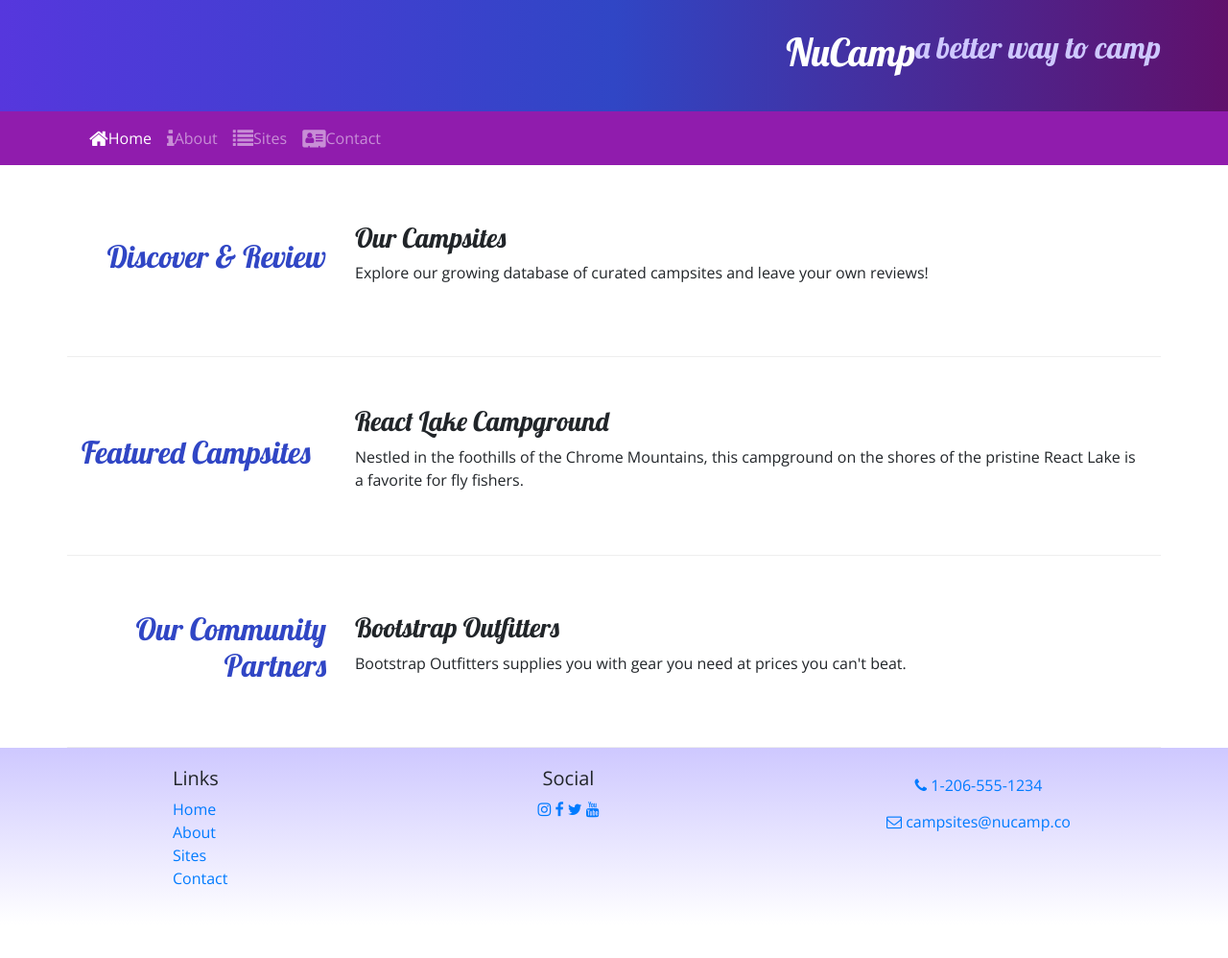
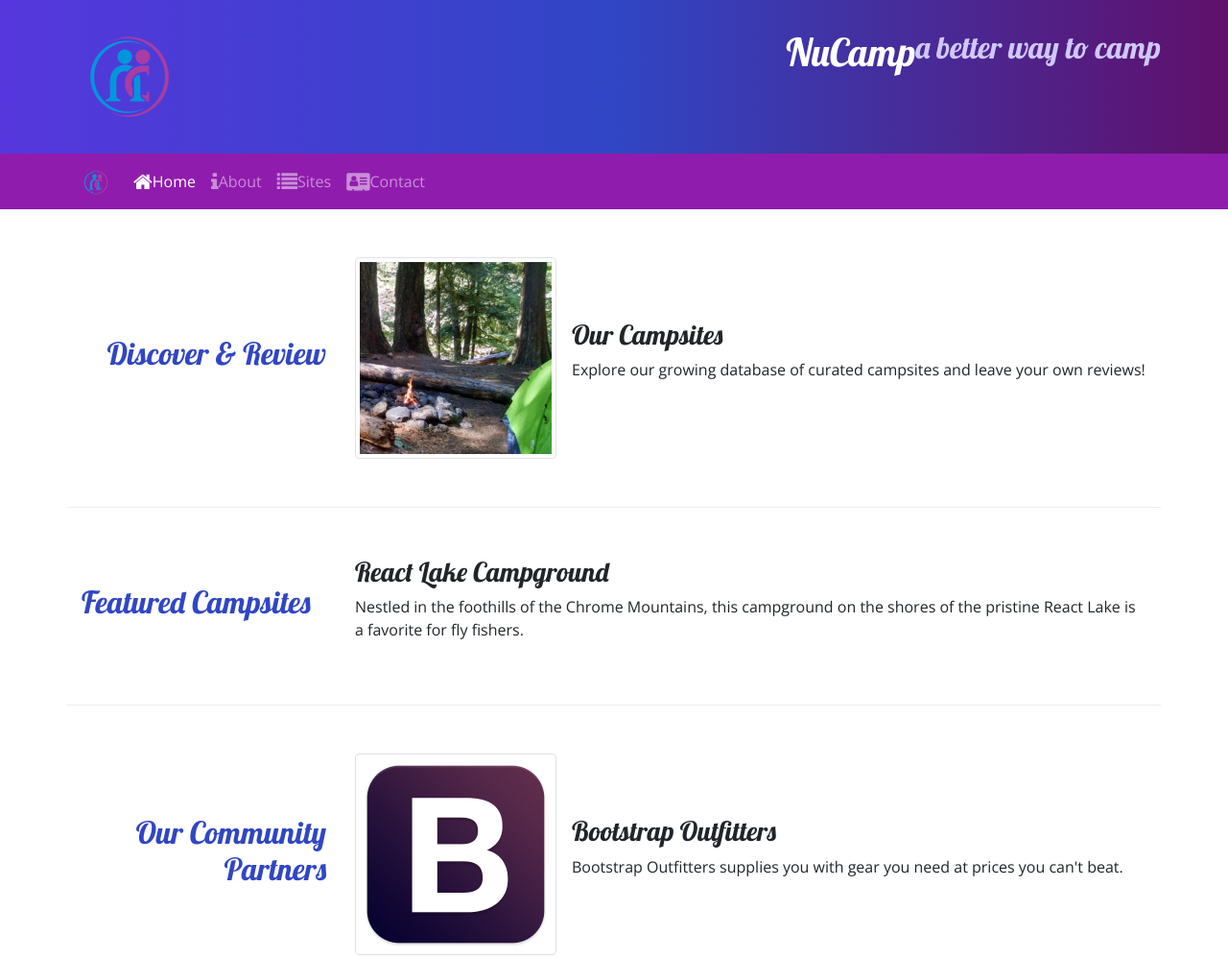
Before and after one commit to PrinceOfShapeir/nucamp_bootstrap, a website: page index.html in a window 1280 px wide. Shown: the top 998 px of the page at 96% size. Before the commit the page ends 963 px from the top, so only its background shows below. Drawn offline with nearby package versions, Linux system fonts and the light colour scheme.

Commit message:
Images and Media

```diff
--- a/index.html
+++ b/index.html
@@ -20,6 +20,9 @@
     <header class="jumbotron jumbotron-fluid">
         <div class="container">
             <div class ="row">
+                <div class="col-4 col-sm-3 col-md-2 align-self-center">
+                    <img src="img/logo.png" class="img-fluid" />
+                 </div>
                 <div class = "col"></div>
                     <h1>NuCamp</h1>
                     <h2>a better way to camp</h2>
@@ -30,7 +33,8 @@
 
     <nav class="navbar navbar-expand-sm navbar-dark sticky-top">
         <div class="container">
-            <button class="navbar-toggler ml-auto" type="button" data-toggle="collapse" data-target="#nucampNavbar">
+            <a class="navbar-brand" href="#"><img src="img/logo.png" height="30" width="30" /></a>
+            <button class="navbar-toggler" type="button" data-toggle="collapse" data-target="#nucampNavbar">
                 <span class="navbar-toggler-icon"></span>
             </button>
             <div class="collapse navbar-collapse" id="nucampNavbar">
@@ -50,9 +54,14 @@
                 <h2 class="text-sm-right">Discover & Review</h2>
             </div>
             <div class = "col">
+                <div class="media">
+                    <img class="d-flex mr-3 img-thumbnail" src="img/breadcrumb-trail-thumb.jpg" alt="Breadcrumb Trail" />
+                    <div class="media-body align-self-center">
                         <h3>Our Campsites</h3>
 
                         <p class = "d-none d-sm-block">Explore our growing database of curated campsites and leave your own reviews!</p>
+                    </div>
+                </div>
             </div>
     </div>
 
@@ -72,8 +81,13 @@
             <h2 class="text-sm-right">Our Community Partners</h2>
         </div>
         <div class = "col">
+            <div class="media">
+                <img class="d-flex mr-3 img-thumbnail" src="img/bootstrap-thumb.png" alt="Bootstrap Outfitters" />
+                <div class="media-body align-self-center">
                     <h3>Bootstrap Outfitters</h3>
                     <p class ="d-none d-sm-block">Bootstrap Outfitters supplies you with gear you need at prices you can't beat.</p>
+
+                </div>
             </div>
         </div>
     </div>
```
Also changed, not shown: aboutus.html (+6 -1 lines), contactus.html (+6 -1 lines), img/bootstrap-thumb.png (added), img/breadcrumb-trail-thumb.jpg (added), img/breadcrumb-trail.jpg (added), img/chrome-river-thumb.jpg (added), img/chrome-river.jpg (added), img/logo.png (added), img/react-lake-thumb.jpg (added), img/react-lake.jpg (added). Lines whose indentation alone changed are shown as unchanged.
